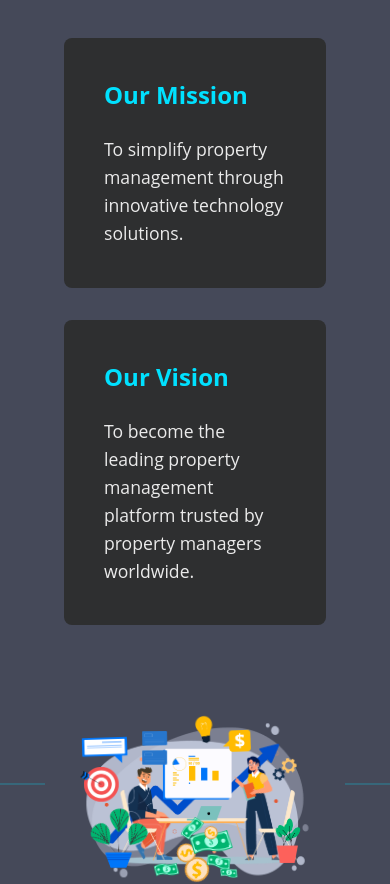
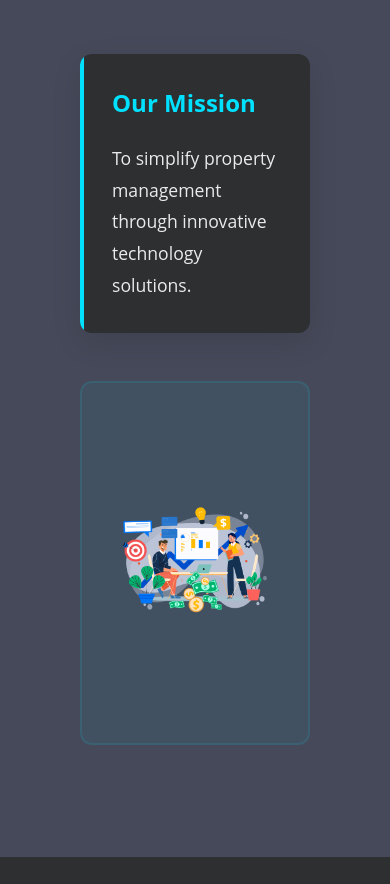
Before and after one commit to Fraol-D/RentalSite, a React (Vite) app: page / in a window 390 px wide. Shown: the part 1080-1964 px from the top of the page. Built offline with nearby package versions, Linux system fonts and the light colour scheme.

Commit message:
about section and pricing style fixes

```diff
--- a/src/components/sections/About.jsx
+++ b/src/components/sections/About.jsx
@@ -7,24 +7,19 @@ const About = () => {
       <div className="container">
         <h2>About RentMaster</h2>
         <div className="about-content">
-          <div className="mission-vision">
+          <div className="about-main">
             <div className="mission">
               <h3>Our Mission</h3>
               <p>To simplify property management through innovative technology solutions.</p>
             </div>
-            <div className="vision">
-              <h3>Our Vision</h3>
-              <p>To become the leading property management platform trusted by property managers worldwide.</p>
+            <div className="about-animation">
+              <Lottie
+                animationData={animationData}
+                loop={true}
+                autoplay={true}
+                style={{ width: '500px', height: '300px', margin: '0 auto' }}
+              />
             </div>
-          </div>
-
-          <div className="about-animation">
-            <Lottie
-              animationData={animationData}
-              loop={true}
-              autoplay={true}
-              style={{ width: '400px', margin: '3rem auto 0' }}
-            />
           </div>
         </div>
       </div>
--- a/src/styles/components/about.css
+++ b/src/styles/components/about.css
@@ -9,78 +9,96 @@
   margin: 0 auto;
 }
 
-.mission-vision {
-  display: grid;
-  grid-template-columns: 1fr 1fr;
-  gap: 2rem;
+.about-main {
+  display: flex;
+  align-items: center;
+  gap: 4rem;
+  padding: 2rem;
 }
 
-.mission, .vision {
-  padding: 2.5rem;
+.mission {
+  flex: 1;
+  padding: 3rem;
   background: var(--background);
-  border-radius: 8px;
+  border-radius: 12px;
   transition: transform 0.3s ease;
-  height: 100%;
+  position: relative;
+  overflow: hidden;
+  box-shadow: 0 10px 30px rgba(0, 0, 0, 0.1);
 }
 
-.mission:hover, .vision:hover {
+.mission:before {
+  content: '';
+  position: absolute;
+  top: 0;
+  left: 0;
+  width: 4px;
+  height: 100%;
+  background: var(--primary);
+}
+
+.mission:hover {
   transform: translateY(-5px);
 }
 
-.mission h3, .vision h3 {
+.mission h3 {
   color: var(--primary);
   margin-bottom: 1.5rem;
-  font-size: 1.5rem;
+  font-size: 1.8rem;
 }
 
-.mission p, .vision p {
-  font-size: 1.1rem;
-  line-height: 1.6;
+.mission p {
+  font-size: 1.2rem;
+  line-height: 1.8;
   color: var(--white);
   opacity: 0.9;
 }
 
 .about-animation {
+  flex: 1;
   display: flex;
   justify-content: center;
   align-items: center;
   position: relative;
-}
-
-.about-animation:before,
-.about-animation:after {
-  content: '';
-  position: absolute;
-  top: 50%;
-  width: 150px;
-  height: 2px;
-  background: var(--primary);
-  opacity: 0.2;
+  background: rgba(0, 225, 255, 0.05);
+  border-radius: 12px;
+  padding: 2rem;
 }
 
 .about-animation:before {
-  right: calc(50% + 220px);
+  content: '';
+  position: absolute;
+  inset: 0;
+  border: 2px solid var(--primary);
+  border-radius: 12px;
+  opacity: 0.1;
 }
 
-.about-animation:after {
-  left: calc(50% + 220px);
+@media (max-width: 1024px) {
+  .about-main {
+    flex-direction: column;
+    gap: 3rem;
+  }
+
+  .mission, .about-animation {
+    width: 100%;
+  }
 }
 
 @media (max-width: 768px) {
-  .mission-vision {
-    grid-template-columns: 1fr;
+  .about-main {
+    padding: 1rem;
   }
 
-  .about-animation:before,
-  .about-animation:after {
-    width: 80px;
+  .mission {
+    padding: 2rem;
   }
 
-  .about-animation:before {
-    right: calc(50% + 150px);
+  .mission h3 {
+    font-size: 1.5rem;
   }
 
-  .about-animation:after {
-    left: calc(50% + 150px);
+  .mission p {
+    font-size: 1.1rem;
   }
 }
--- a/src/styles/components/pricing.css
+++ b/src/styles/components/pricing.css
@@ -22,9 +22,12 @@
 
 .pricing-grid {
   display: grid;
-  grid-template-columns: repeat(auto-fit, minmax(280px, 1fr));
+  grid-template-columns: repeat(2, 1fr);
   gap: 2rem;
   margin-top: 3rem;
+  max-width: 900px;
+  margin-left: auto;
+  margin-right: auto;
 }
 
 .pricing-card {
```
